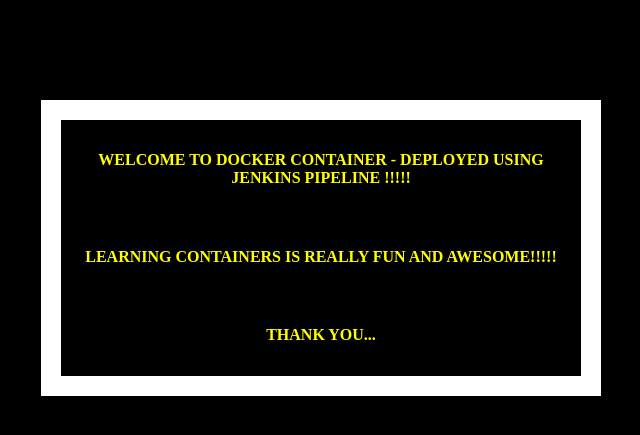
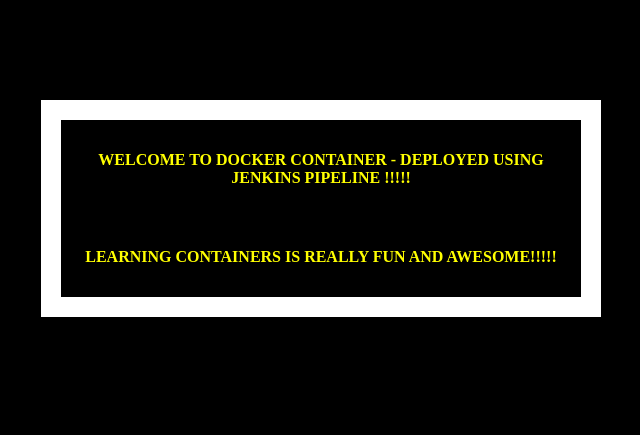
Before and after one commit to junnuvenu/Nginx_Proj, a Python web app: template templates/index.html in a window 1280 px wide. Shown: the top 435 px of the page, without its empty margins (319-959 px from the left). Run offline with Jinja, Linux system fonts and the light colour scheme; the template is opened without the code that fills it, so the values that code supplies are empty.

Commit message:
updated web file (#1)

```diff
--- a/templates/index.html
+++ b/templates/index.html
@@ -22,8 +22,6 @@
       <h4>Welcome to Docker Container - Deployed using Jenkins Pipeline !!!!!</h4>
       <br>
        <h4>Learning containers is really fun and awesome!!!!!</h4>
-       <br>
-       <h4>Thank You...</h4>
     </div>
   </body>
 </html>
```
